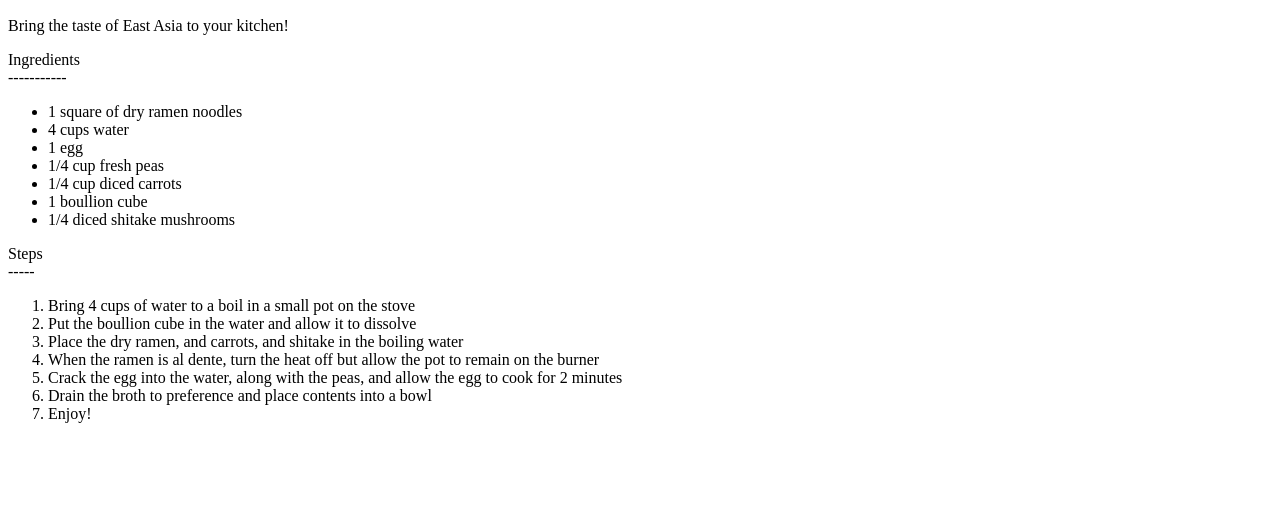
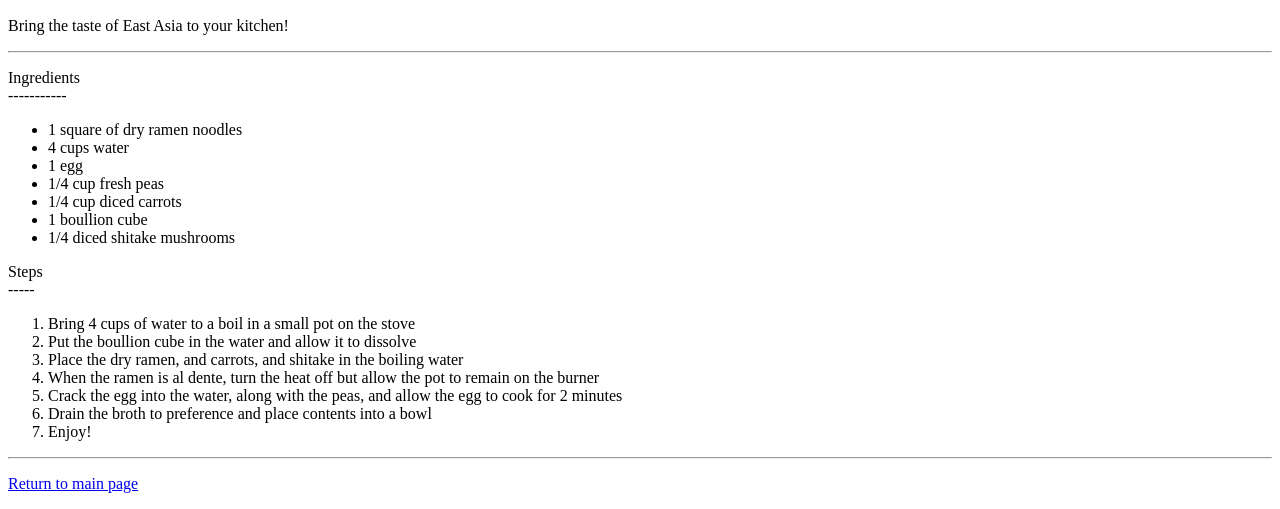
Before and after one commit to taylorfraker/odin-recipes, a plain HTML site: page recipes/ramen.html in a window 1280 px wide. Shown: the part 383-892 px from the top of the page. Before the commit the page ends 822 px from the top, so only its background shows below. Drawn offline with Linux system fonts and the light colour scheme.

Commit message:
added return to main function

```diff
--- a/recipes/ramen.html
+++ b/recipes/ramen.html
@@ -15,6 +15,8 @@
 		<p>
 			Bring the taste of East Asia to your kitchen!
 		</p>
+
+		<hr>
 
 		<p>
 			Ingredients
@@ -47,8 +49,14 @@
 				<li>Crack the egg into the water, along with the peas, and allow the egg to cook for 2 minutes</li>
 				<li>Drain the broth to preference and place contents into a bowl</li>
 				<li>Enjoy!</li>
+			</ol>
 		</p>
 
+		<hr>
+
+		<p>
+			<a href="../index.html">Return to main page</a>
+		</p>
 	</body>
 
 </html>
```
Also changed, not shown: recipes/pbnj.html (+8 -0 lines), recipes/quesodilla.html (+8 -0 lines).
